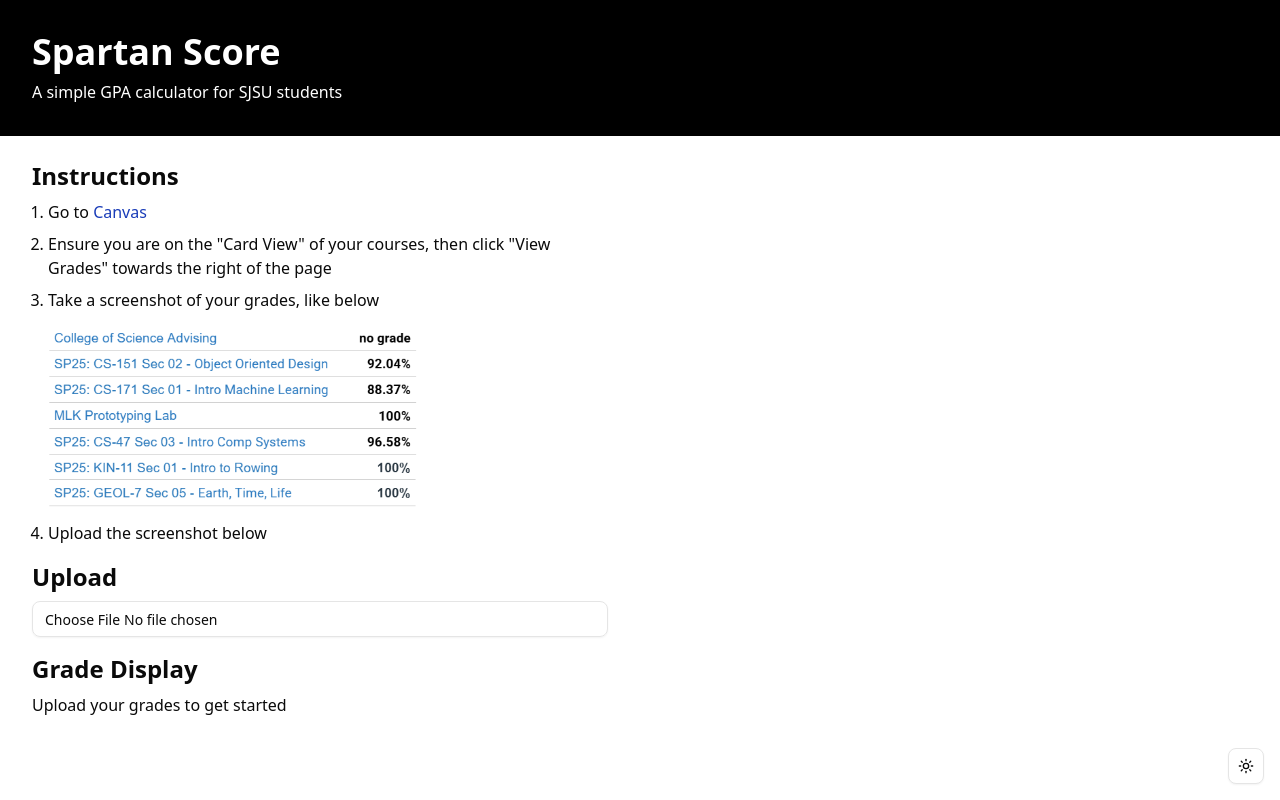
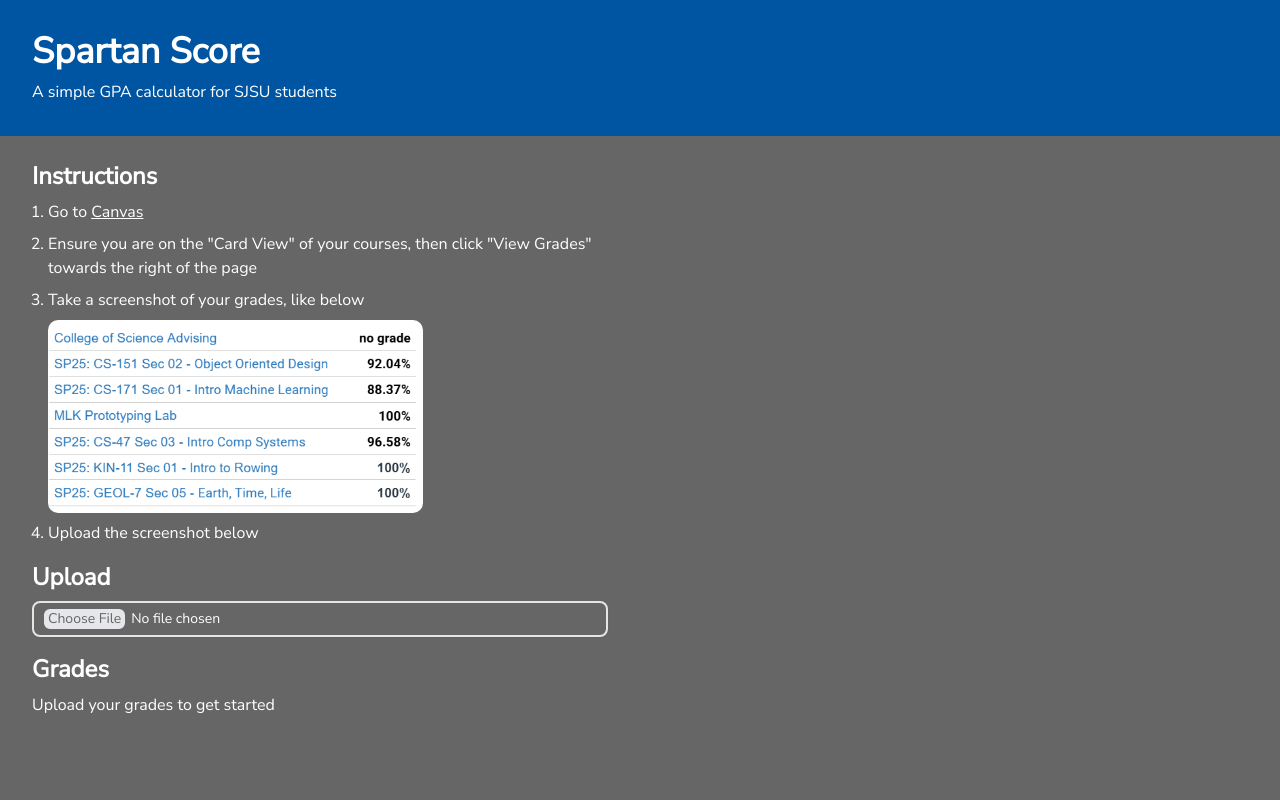
Before and after one commit to nayasinghania/spartan-score, a Next.js app: page / in a window 1280 px wide. Built offline with nearby package versions, Linux system fonts and the light colour scheme.

Commit message:
basic theming

```diff
--- a/package.json
+++ b/package.json
@@ -15,7 +15,6 @@
 		"scraper:professors": "python src/scraper/professors.py"
 	},
 	"dependencies": {
-		"@radix-ui/react-slot": "^1.2.3",
 		"class-variance-authority": "^0.7.1",
 		"clsx": "^2.1.1",
 		"lucide-react": "^0.525.0",
--- a/src/app/globals.css
+++ b/src/app/globals.css
@@ -41,6 +41,10 @@
 	--radius-md: calc(var(--radius) - 2px);
 	--radius-lg: var(--radius);
 	--radius-xl: calc(var(--radius) + 4px);
+	--color-sjsu-title: var(--sjsu-title);
+	--color-sjsu-bg: var(--sjsu-bg);
+	--color-sjsu-link: var(--sjsu-link);
+	--color-sjsu-error: var(--sjsu-error);
 }
 
 :root {
@@ -76,40 +80,10 @@
 	--sidebar-accent-foreground: oklch(0.205 0 0);
 	--sidebar-border: oklch(0.922 0 0);
 	--sidebar-ring: oklch(0.708 0 0);
-}
-
-.dark {
-	--background: oklch(0.145 0 0);
-	--foreground: oklch(0.985 0 0);
-	--card: oklch(0.205 0 0);
-	--card-foreground: oklch(0.985 0 0);
-	--popover: oklch(0.205 0 0);
-	--popover-foreground: oklch(0.985 0 0);
-	--primary: oklch(0.922 0 0);
-	--primary-foreground: oklch(0.205 0 0);
-	--secondary: oklch(0.269 0 0);
-	--secondary-foreground: oklch(0.985 0 0);
-	--muted: oklch(0.269 0 0);
-	--muted-foreground: oklch(0.708 0 0);
-	--accent: oklch(0.269 0 0);
-	--accent-foreground: oklch(0.985 0 0);
-	--destructive: oklch(0.704 0.191 22.216);
-	--border: oklch(1 0 0 / 10%);
-	--input: oklch(1 0 0 / 15%);
-	--ring: oklch(0.556 0 0);
-	--chart-1: oklch(0.488 0.243 264.376);
-	--chart-2: oklch(0.696 0.17 162.48);
-	--chart-3: oklch(0.769 0.188 70.08);
-	--chart-4: oklch(0.627 0.265 303.9);
-	--chart-5: oklch(0.645 0.246 16.439);
-	--sidebar: oklch(0.205 0 0);
-	--sidebar-foreground: oklch(0.985 0 0);
-	--sidebar-primary: oklch(0.488 0.243 264.376);
-	--sidebar-primary-foreground: oklch(0.985 0 0);
-	--sidebar-accent: oklch(0.269 0 0);
-	--sidebar-accent-foreground: oklch(0.985 0 0);
-	--sidebar-border: oklch(1 0 0 / 10%);
-	--sidebar-ring: oklch(0.556 0 0);
+	--sjsu-title: #0055a2;
+	--sjsu-bg: #666666;
+	--sjsu-link: #1c88f4;
+	--sjsu-error: #f58c42;
 }
 
 @layer base {
@@ -117,21 +91,24 @@
 		@apply border-border outline-ring/50;
 	}
 	body {
-		@apply bg-background text-foreground;
+		@apply bg-sjsu-bg;
 	}
 	h1 {
-		@apply text-4xl font-bold;
+		@apply text-4xl font-bold text-white;
 	}
 	h2 {
-		@apply text-2xl font-semibold mb-2 mt-4;
+		@apply text-2xl font-semibold mb-2 mt-4 text-white;
+	}
+	p {
+		@apply text-white;
 	}
 	li {
-		@apply [&:not(:last-child)]:mb-2;
+		@apply [&:not(:last-child)]:mb-2 text-white;
 	}
 	ol {
-		@apply list-decimal ml-4;
+		@apply list-decimal ml-4 text-white;
 	}
 	a {
-		@apply text-blue-800 dark:text-blue-300 hover:underline hover:opacity-75;
+		@apply underline hover:text-sjsu-link hover:underline hover:opacity-75;
 	}
 }
--- a/src/app/layout.tsx
+++ b/src/app/layout.tsx
@@ -1,9 +1,13 @@
 import type { Metadata } from "next";
 import "./globals.css";
-import { ModeToggle } from "@/components/mode-toggle";
-import { ThemeProvider } from "@/components/theme-provider";
+import { Nunito_Sans } from "next/font/google";
 import Title from "@/components/title";
 import { UploadProvider } from "@/contexts/upload-context";
+
+const nunitoSans = Nunito_Sans({
+	subsets: ["latin"],
+	weight: "400",
+});
 
 export const metadata: Metadata = {
 	title: "Spartan Score Grade Calculator",
@@ -20,22 +24,14 @@ export default function RootLayout({
 	children: React.ReactNode;
 }>) {
 	return (
-		<html lang="en" suppressHydrationWarning>
+		<html lang="en" className={nunitoSans.className} suppressHydrationWarning>
 			<body>
-				<ThemeProvider
-					attribute="class"
-					defaultTheme="system"
-					enableSystem
-					disableTransitionOnChange
-				>
 				<UploadProvider>
 					<Title />
 					<div className="container m-4 md:mx-8 md:my-6 max-w-[90%] md:max-w-xl">
 						{children}
 					</div>
-						<ModeToggle />
 				</UploadProvider>
-				</ThemeProvider>
 			</body>
 		</html>
 	);
--- a/src/components/grade-display.tsx
+++ b/src/components/grade-display.tsx
@@ -7,13 +7,13 @@ export default function GradeDisplay() {
 
 	return (
 		<div>
-			<h2>Grade Display</h2>
+			<h2>Grades</h2>
 			{parsedImage && parsedImage.length > 0 ? (
 				<ul>
 					{parsedImage.map((grade) => (
 						<li key={grade.name} className="flex justify-between">
 							<p>
-								{grade.semester}: {grade.course} Sec {grade.section} -{" "}
+								{grade.course} (Section {grade.section}) -&nbsp;
 								{grade.name}
 							</p>
 							<div className="flex">
--- a/src/components/mode-toggle.tsx
+++ /dev/null
@@ -1,26 +0,0 @@
-"use client";
-
-import { Moon, Sun } from "lucide-react";
-import { useTheme } from "next-themes";
-
-import { Button } from "@/components/ui/button";
-
-export function ModeToggle() {
-	const { setTheme, theme } = useTheme();
-
-	function toggleTheme() {
-		setTheme(theme === "dark" ? "light" : "dark");
-	}
-
-	return (
-		<Button
-			variant="outline"
-			size="icon"
-			onClick={toggleTheme}
-			className="fixed bottom-4 right-4"
-		>
-			<Sun className="h-[1.2rem] w-[1.2rem] rotate-0 scale-100 transition-all dark:-rotate-90 dark:scale-0" />
-			<Moon className="absolute h-[1.2rem] w-[1.2rem] rotate-90 scale-0 transition-all dark:rotate-0 dark:scale-100" />
-		</Button>
-	);
-}
--- a/src/components/theme-provider.tsx
+++ /dev/null
@@ -1,11 +0,0 @@
-"use client";
-
-import { ThemeProvider as NextThemesProvider } from "next-themes";
-import type * as React from "react";
-
-export function ThemeProvider({
-	children,
-	...props
-}: React.ComponentProps<typeof NextThemesProvider>) {
-	return <NextThemesProvider {...props}>{children}</NextThemesProvider>;
-}
--- a/src/components/title.tsx
+++ b/src/components/title.tsx
@@ -1,6 +1,6 @@
 export default function Title() {
 	return (
-		<div className="p-4 md:p-8 w-full dark:bg-white bg-black text-white dark:text-black">
+		<div className="p-4 md:p-8 w-full bg-sjsu-title">
 			<h1>Spartan Score</h1>
 			<p className="mt-2">A simple GPA calculator for SJSU students</p>
 		</div>
--- a/src/components/ui/button.tsx
+++ /dev/null
@@ -1,59 +0,0 @@
-import { Slot } from "@radix-ui/react-slot";
-import { cva, type VariantProps } from "class-variance-authority";
-import type * as React from "react";
-
-import { cn } from "@/lib/utils";
-
-const buttonVariants = cva(
-	"inline-flex items-center justify-center gap-2 whitespace-nowrap rounded-md text-sm font-medium transition-all disabled:pointer-events-none disabled:opacity-50 [&_svg]:pointer-events-none [&_svg:not([class*='size-'])]:size-4 shrink-0 [&_svg]:shrink-0 outline-none focus-visible:border-ring focus-visible:ring-ring/50 focus-visible:ring-[3px] aria-invalid:ring-destructive/20 dark:aria-invalid:ring-destructive/40 aria-invalid:border-destructive",
-	{
-		variants: {
-			variant: {
-				default:
-					"bg-primary text-primary-foreground shadow-xs hover:bg-primary/90",
-				destructive:
-					"bg-destructive text-white shadow-xs hover:bg-destructive/90 focus-visible:ring-destructive/20 dark:focus-visible:ring-destructive/40 dark:bg-destructive/60",
-				outline:
-					"border bg-background shadow-xs hover:bg-accent hover:text-accent-foreground dark:bg-input/30 dark:border-input dark:hover:bg-input/50",
-				secondary:
-					"bg-secondary text-secondary-foreground shadow-xs hover:bg-secondary/80",
-				ghost:
-					"hover:bg-accent hover:text-accent-foreground dark:hover:bg-accent/50",
-				link: "text-primary underline-offset-4 hover:underline",
-			},
-			size: {
-				default: "h-9 px-4 py-2 has-[>svg]:px-3",
-				sm: "h-8 rounded-md gap-1.5 px-3 has-[>svg]:px-2.5",
-				lg: "h-10 rounded-md px-6 has-[>svg]:px-4",
-				icon: "size-9",
-			},
-		},
-		defaultVariants: {
-			variant: "default",
-			size: "default",
-		},
-	},
-);
-
-function Button({
-	className,
-	variant,
-	size,
-	asChild = false,
-	...props
-}: React.ComponentProps<"button"> &
-	VariantProps<typeof buttonVariants> & {
-		asChild?: boolean;
-	}) {
-	const Comp = asChild ? Slot : "button";
-
-	return (
-		<Comp
-			data-slot="button"
-			className={cn(buttonVariants({ variant, size, className }))}
-			{...props}
-		/>
-	);
-}
-
-export { Button, buttonVariants };
--- a/src/components/ui/input.tsx
+++ b/src/components/ui/input.tsx
@@ -8,9 +8,9 @@ function Input({ className, type, ...props }: React.ComponentProps<"input">) {
 			type={type}
 			data-slot="input"
 			className={cn(
-				"file:text-foreground placeholder:text-muted-foreground selection:bg-primary selection:text-primary-foreground dark:bg-input/30 border-input flex h-9 w-full min-w-0 rounded-md border bg-transparent px-3 py-1 text-base shadow-xs transition-[color,box-shadow] outline-none file:inline-flex file:h-7 file:border-0 file:bg-transparent file:text-sm file:font-medium disabled:pointer-events-none disabled:cursor-not-allowed disabled:opacity-50 md:text-sm",
+				"file:text-sjsu-bg placeholder:text-white selection:bg-primary selection:text-white border-input flex h-9 w-full min-w-0 rounded-md border-2 bg-transparent px-2 py-1 text-white shadow-xs transition-[color,box-shadow] outline-none file:border-2 file:rounded-md file:bg-gray-200 file:text-sm file:px-1 file:font-medium disabled:pointer-events-none disabled:cursor-not-allowed disabled:opacity-50 md:text-sm",
 				"focus-visible:border-ring focus-visible:ring-ring/50 focus-visible:ring-[3px]",
-				"aria-invalid:ring-destructive/20 dark:aria-invalid:ring-destructive/40 aria-invalid:border-destructive",
+				"aria-invalid:ring-destructive/20 aria-invalid:border-destructive",
 				className,
 			)}
 			{...props}
--- a/src/components/upload.tsx
+++ b/src/components/upload.tsx
@@ -18,7 +18,7 @@ export default function Upload() {
 		<div>
 			<h2>Upload</h2>
 			<Input type="file" accept="image/*" onChange={handleFileChange} />
-			<p className="text-red-800 dark:text-red-300">{error}</p>
+			<p className="text-sjsu-error">{error}</p>
 		</div>
 	);
 }
--- a/src/contexts/upload-context.tsx
+++ b/src/contexts/upload-context.tsx
@@ -59,7 +59,7 @@ export function UploadProvider({ children }: { children: ReactNode }) {
 									" 20" +
 									semester[0][2] +
 									semester[0][3] || "Unknown",
-							course: semester[1].split(" ")[1],
+							course: semester[1].split(" ")[1].replace("-", " "),
 							section: semester[1].split(" ")[3],
 							grade,
 							name: nameGradeList
```
Also changed, not shown: 1 other file (tests, documents, lock files or other folders). Lines whose indentation alone changed are shown as unchanged.
